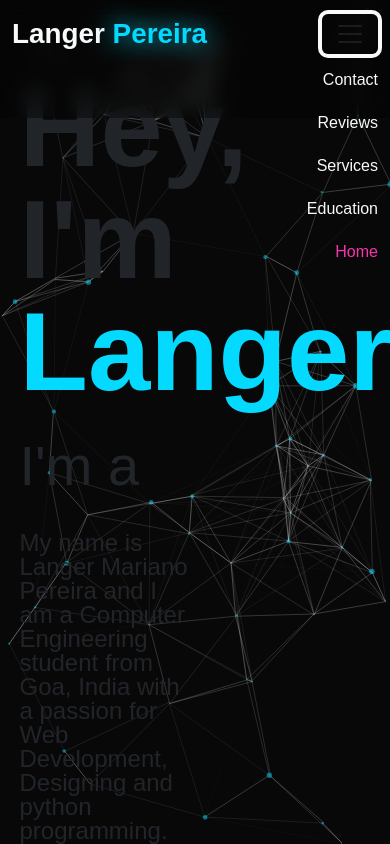
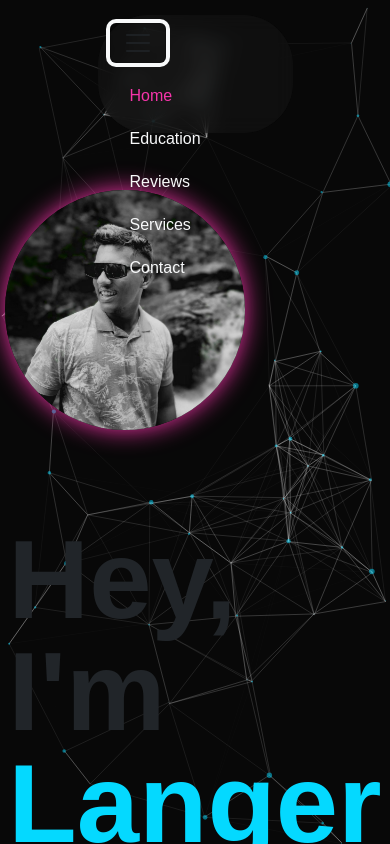
Before and after one commit to langerpereira/Portfolio-website, a plain HTML site: page portfolio website/index.html in a window 390 px wide. Both pictures are taken after a click on the button "Toggle navigation". Shown: the top 844 px of the page. Drawn offline with nearby package versions, Linux system fonts and the light colour scheme.

Commit message:
commit-main

```diff
--- /dev/null
+++ b/portfolio website/dark-mode.js
@@ -0,0 +1,27 @@
+
+  // Check if dark mode preference is stored in local storage
+if (localStorage.getItem('dark-mode') === 'false') {
+    document.getElementById('dark-mode-toggle').checked = false;
+    enableLightMode();
+  }
+
+  // Event listener for dark mode toggle switch
+  document.getElementById('dark-mode-toggle').addEventListener('change', () => {
+    if (document.getElementById('dark-mode-toggle').checked) {
+      enableDarkMode();
+      localStorage.setItem('dark-mode', true);
+    } else {
+      enableLightMode();
+      localStorage.setItem('dark-mode', false);
+    }
+  });
+
+  // Function to enable dark mode
+  function enableDarkMode() {
+    document.documentElement.setAttribute('data-theme', 'dark');
+  }
+
+  // Function to enable light mode
+  function enableLightMode() {
+    document.documentElement.setAttribute('data-theme', 'light');
+  }
--- a/portfolio website/index.html
+++ b/portfolio website/index.html
@@ -6,7 +6,8 @@
   <link rel="stylesheet" href="style.css" />
   <link href="https://unpkg.com/boxicons@2.1.4/css/boxicons.min.css" rel="stylesheet" />
   <link href="https://cdn.jsdelivr.net/npm/bootstrap@5.3.3/dist/css/bootstrap.min.css" rel="stylesheet" integrity="sha384-QWTKZyjpPEjISv5WaRU9OFeRpok6YctnYmDr5pNlyT2bRjXh0JMhjY6hW+ALEwIH" crossorigin="anonymous" />
-  <title>Document</title>
+  <link rel="icon" sizes="32x32" href="apple-touch-icon.png">
+  <title>Langer Pereira</title>
 </head>
 <body>
   <div id="particles-js" class="particles-js"></div>
@@ -14,22 +15,24 @@
     <div class="header-content">
       <nav class="navbar navbar-expand-lg">
         <div class="container-fluid">
-          <a class="navbar-brand logo text-light fs-1" href="#home">Langer <span>Pereira</span></a>
           <button class="navbar-toggler text-light" type="button" data-bs-toggle="collapse" data-bs-target="#navbarNav" aria-controls="navbarNav" aria-expanded="false" aria-label="Toggle navigation">
             <span class="navbar-toggler-icon"></span>
           </button>
-          <div class="collapse navbar-collapse text-light " id="navbarNav" dir="rtl">
+          <div class="collapse navbar-collapse text-light " id="navbarNav">
             <ul class="navbar-nav items">
-              <li class="nav-item ">
-                <a class="nav-link active text-light " aria-current="page" href="#contact">Contact</a>
+              <li class="nav-item">
+                <a class="nav-link active text-light" aria-current="page" href="#home">Home</a>
+              <li class="nav-item">
+                <a class="nav-link active text-light " aria-current="page" href="#education">Education</a>
+
                 <li class="nav-item">
                   <a class="nav-link active text-light " aria-current="page" href="#reviews">Reviews</a>
                 <li class="nav-item">
                   <a class="nav-link active text-light " aria-current="page" href="#services">Services</a>
-                <li class="nav-item">
-                  <a class="nav-link active text-light " aria-current="page" href="#education">Education</a>
-                <li class="nav-item">
-                  <a class="nav-link active text-light" aria-current="page" href="#home">Home</a>
+              <li class="nav-item ">
+                <a class="nav-link active text-light " aria-current="page" href="#contact">Contact</a>
+
+
             </ul>
           </div>
         </div>
@@ -64,6 +67,7 @@
   <script type="text/javascript" src="particles.js"></script>
   <script type="text/javascript" src="app.js"></script>
   <script src="https://cdn.jsdelivr.net/npm/bootstrap@5.3.3/dist/js/bootstrap.bundle.min.js" integrity="sha384-YvpcrYf0tY3lHB60NNkmXc5s9fDVZLESaAA55NDzOxhy9GkcIdslK1eN7N6jIeHz" crossorigin="anonymous"></script>
+  <script src="dark-mode.js"></script>
 
 </body>
 </html>
--- a/portfolio website/style.css
+++ b/portfolio website/style.css
@@ -34,33 +34,35 @@ body {
 
 .header {
   position: fixed;
+  margin-top: 15px;
   top: 0;
-  left: 0;
-  width: 100%;
+  left: 25%;
+  width: 50%;
   height: 14%;
-  background: rgba(0, 0, 0, 0.3);
+  background: rgba(33, 33, 33, 0.3);
+  border-radius: 50px;
   backdrop-filter: blur(10px);
   z-index: 1000;
+  justify-content: center;
+  align-items: center;
 }
 
-.logo {
-  font-weight: 800;
-  cursor: pointer;
-  transition: 0.3s ease;
+.navbar-nav {
+  width: 100%;
+  display: flex;
+  justify-content: center;
+  margin-top: 13px;
 }
 
-.logo:hover {
-  transform: scale(1.1);
-}
-
-.logo span {
-  text-shadow: 0 0 25px var(--main-color2);
+.navbar-nav .nav-item {
+  margin: 0 20px; /* Adjust the horizontal spacing between nav items */
 }
 
 .navbar-nav .nav-item .nav-link {
   font-weight: 500;
   transition: 0.3s ease;
   border-bottom: 3px solid transparent;
+  align-self: center !important;
 }
 
 .navbar-nav .nav-item .nav-link:hover {
@@ -72,11 +74,11 @@ body {
   color: inherit;
 }
 
-.navbar-nav .nav-item:last-child .nav-link {
+.navbar-nav .nav-item:first-child .nav-link {
   color: var(--main-color1) !important;
 }
 
-.navbar-nav .nav-item:last-child .nav-link:hover {
+.navbar-nav .nav-item:first-child .nav-link:hover {
   color: var(--main-color2) !important;
 }
 
@@ -97,10 +99,6 @@ section {
 }
 
 span {
-  color: var(--main-color2);
-}
-
-.logo span {
   color: var(--main-color2);
 }
 
@@ -228,3 +226,31 @@ span {
   right: -8px;
   animation: cursor 0.6s infinite, typing 20s steps(14) infinite;
 }
+
+/* Adjustments for mobile view */
+@media (max-width: 768px) {
+  .home {
+    flex-direction: column;
+    text-align: center;
+  }
+
+  .home-content {
+    order: 2; /* Move content below the image */
+    max-width: 100%;
+    margin-left: 20%;
+    margin-right: 0;
+    margin-top: -40%;
+    text-align: center;
+    align-items: center;
+  }
+
+  .home-img {
+    order: 1; /* Move image above the content */
+    margin-top: 10rem;
+  }
+
+  .home-img img {
+    width: 80%;
+    max-width: 300px;
+  }
+}
```
Also changed, not shown: portfolio website/apple-touch-icon.png (added).
